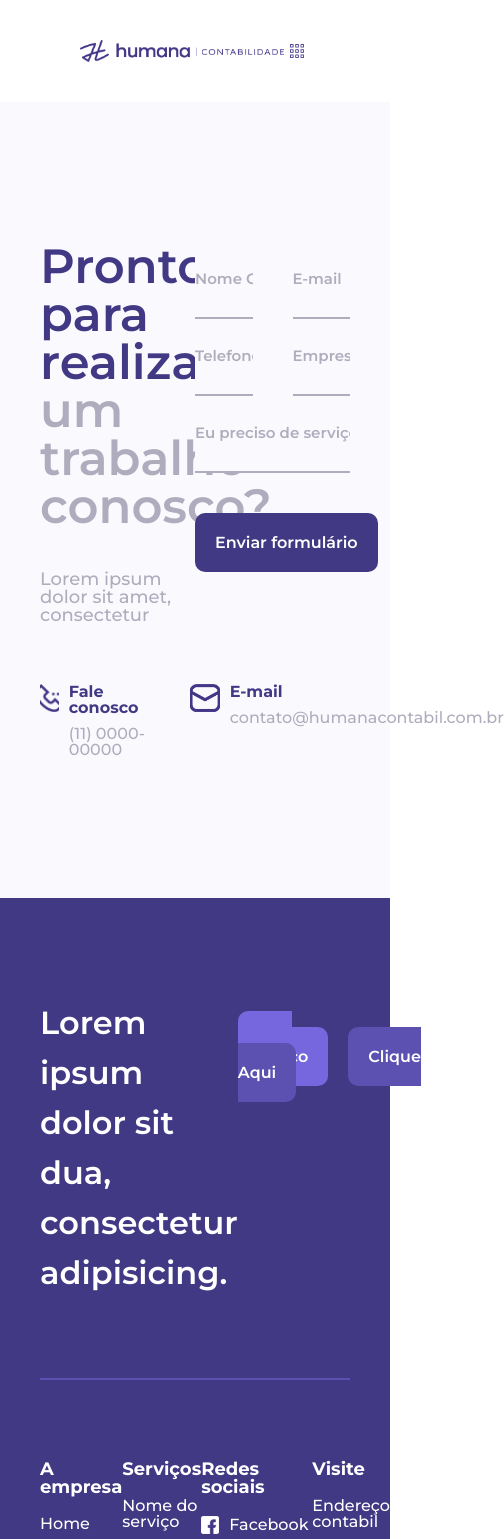
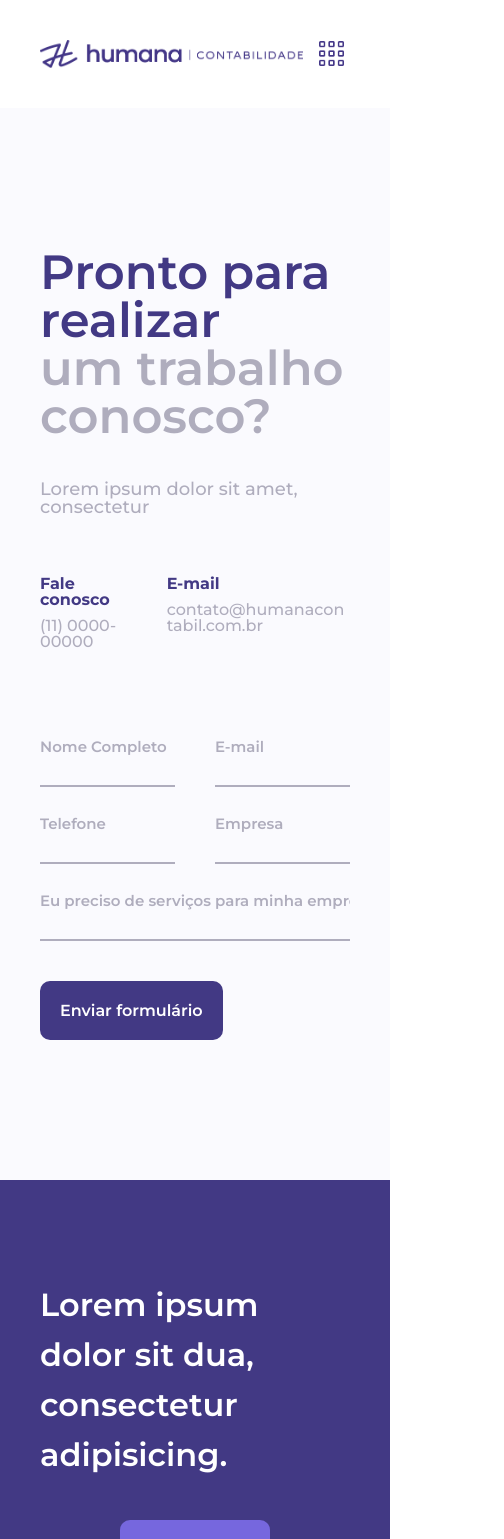
Before and after one commit to feliphepaz/humanaContabilidade, a React (Create React App) app: page /contato in a window 390 px wide. Shown: the top 1539 px of the page, 504 px wide, since content can reach past the window. Built offline with nearby package versions, Linux system fonts and the light colour scheme.

Commit message:
responsivo da home feita

```diff
--- a/src/Components/Banner.css
+++ b/src/Components/Banner.css
@@ -61,3 +61,9 @@
         margin: 0 auto;
     }
 }
+
+@media (max-width: 420px) {
+    .banner .container {
+        padding: 0px;
+    }
+}
--- a/src/Components/Beneficios.css
+++ b/src/Components/Beneficios.css
@@ -72,3 +72,31 @@
 .benefit-title h3 {
     width: 80%;
 }
+
+@media (max-width: 1270px) {
+    .benefits .container {
+        flex-direction: column;
+    }
+    .benefits .container h2 {
+        margin-bottom: 60px;
+    }
+    .benefits-itens {
+        width: 100%;
+    }
+    .benefits-itens li + li {
+        margin-left: 40px;
+    }
+}
+
+@media (max-width: 810px) {
+    .benefits-itens {
+        flex-direction: column;
+    }
+    .benefits-itens li {
+        max-width: 100%;
+    }
+    .benefits-itens li + li {
+        margin-left: 0px;
+        margin-top: 40px;
+    }
+}
--- a/src/Components/ContatoContent.css
+++ b/src/Components/ContatoContent.css
@@ -85,3 +85,43 @@
     color: var(--secundary);
     font-size: var(--size18);
 }
+
+.tel a, .mail a {
+    color: var(--secundary);
+}
+
+@media (max-width: 1260px) {
+    .info {
+        margin-right: 60px;
+    }
+    .mail a {
+        display: block;
+        width: 100%;
+        word-break: break-all;
+    }
+    .contact-items li::before {
+        display: none;
+    }
+}
+
+@media (max-width: 715px) {
+    .contact .container {
+        flex-direction: column;
+    }
+    .contact-items li::before {
+        display: block;
+    }
+    .info, .form {
+        width: 100%;
+    }
+    .info {
+        margin-right: 0px;
+        margin-bottom: 60px;
+    }
+}
+
+@media (max-width: 598px) {
+    .contact-items li::before {
+        display: none;
+    }
+}
--- a/src/Components/ContatoContent.js
+++ b/src/Components/ContatoContent.js
@@ -13,13 +13,13 @@ const ContatoContent = (props) => {
                         <li className='tel'>
                             <div>
                                 <h4>Fale conosco</h4>
-                                (11) 0000-00000
+                                <a href='#'>(11) 0000-00000</a>
                             </div>
                         </li>
                         <li className='mail'>
                             <div>
                                 <h4>E-mail</h4>
-                                contato@humanacontabil.com.br
+                                <a href='#'>contato@humanacontabil.com.br</a>
                             </div>
                         </li>
                     </ul>
--- a/src/Components/ProvaSocial.css
+++ b/src/Components/ProvaSocial.css
@@ -21,7 +21,7 @@
 
 .social-proof {
     background: var(--primary);
-    padding: 100px;
+    padding: 100px 0px;
 }
 
 .social-proof .container {
@@ -107,3 +107,37 @@
         margin-top: 60px;
     }
 }
+
+@media (max-width: 813px) {
+    .documentaries li p, .rating, .profile {
+        width: 100% !important;
+    }
+}
+
+@media (max-width: 705px) {
+    .data {
+        flex-direction: column;
+    }
+    .data li + li {
+        margin-top: 60px;
+    }
+}
+
+@media (max-width: 510px) {
+    .profile {
+        flex-direction: column;
+    }
+    .profile div img {
+        width: 40px !important;
+        margin-right: 0px !important;
+    }
+    .profile div:last-child {
+        margin-top: 20px;
+    }
+    .rating img {
+        width: 10px;
+    }
+    .documentaries li {
+        padding: 10px;
+    }
+}
--- a/src/Components/Servicos.css
+++ b/src/Components/Servicos.css
@@ -1,6 +1,10 @@
 .services .container {
     margin: 100px auto 140px auto;
     flex-direction: column;
+}
+
+.services img {
+    width: 100%;
 }
 
 .services .container > p {
@@ -48,3 +52,22 @@
 .services-nav a + a {
     margin-left: 140px;
 }
+
+@media (max-width: 945px) {
+    .services-nav a + a {
+        margin-left: 40px;
+    }
+}
+
+@media (max-width: 520px) {
+    .services-nav {
+        flex-direction: column;
+    }
+    .services-nav a {
+        width: 100%;
+    }
+    .services-nav a + a {
+        margin-top: 40px;
+        margin-left: 0px;
+    }
+}
--- a/src/Footer.css
+++ b/src/Footer.css
@@ -106,3 +106,34 @@
     font-weight: var(--fontMedium);
     color: var(--base1);
 }
+
+@media (max-width: 1030px) {
+    .logo-footer {
+        display: none;
+    }
+}
+
+@media (max-width: 680px) {
+    .navegation {
+        flex-direction: column;
+    }
+    .navegation nav + nav {
+        margin-top: 60px
+    }
+}
+
+@media (max-width: 430px) {
+    .call-to-action {
+        flex-direction: column;
+    }
+    .call-to-action p {
+        margin-right: 0px;
+        margin-bottom: 40px;
+    }
+    .call-to-action .banner-btns {
+        width: 100%;
+    }
+    .call-to-action .banner-btns a {
+        align-self: center;
+    }
+}
--- a/src/Geral.css
+++ b/src/Geral.css
@@ -72,3 +72,38 @@ body {
     display: block;
     color: var(--primary);
 }
+
+@media (max-width: 997px) {
+    .banner-btns {
+        display: flex;
+        flex-direction: column;
+    }
+    .banner-btns {
+        margin-top: 0px !important;
+        margin-bottom: 0px !important;
+    }
+    .banner-text .banner-btns {
+        margin-bottom: 40px !important;
+    }
+    .btn {
+        margin-left: 0px !important;
+    }
+    .call-to-action p {
+        max-width: 50%;
+    }
+    .call-to-action .banner-btns {
+        width: 50%;
+    }
+    .call-to-action .banner-btns a {
+        align-self: flex-end;
+    }
+    .banner-btns a + a {
+        margin-top: 20px;
+    }
+    .banner-text .banner-btns a {
+        align-self: center;
+    }
+    .call-to-action p {
+        margin-right: 40px;
+    }
+}
--- a/src/Header.css
+++ b/src/Header.css
@@ -78,3 +78,31 @@
         position: relative;
     }
 }
+
+@media (max-width: 630px) {
+    .header .container {
+        padding: 0px;
+    }
+    .logo {
+        margin-right: 10px;
+    }
+    .menu-mobile {
+        right: 0px;
+    }
+}
+
+@media (max-width: 480px) {
+    .btn-mobile {
+        width: 50px;
+    }
+}
+
+@media (max-width: 390px) {
+    .menu-mobile  ul li:last-child {
+        display: flex;
+        margin-top: 30px;
+    }
+    .menu-mobile {
+        padding: 40px;
+    }
+}
```
